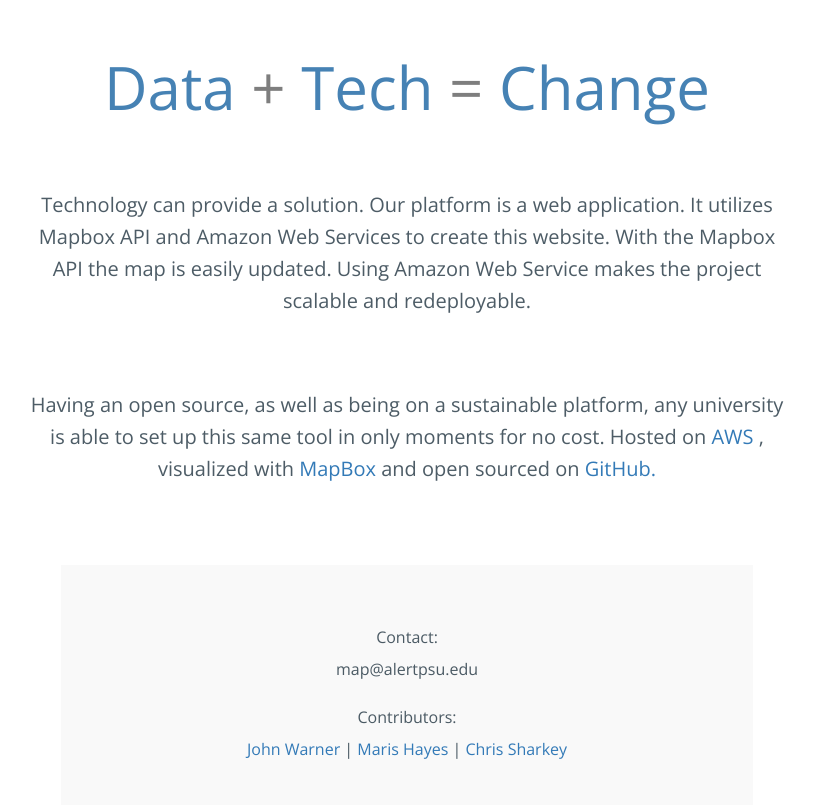
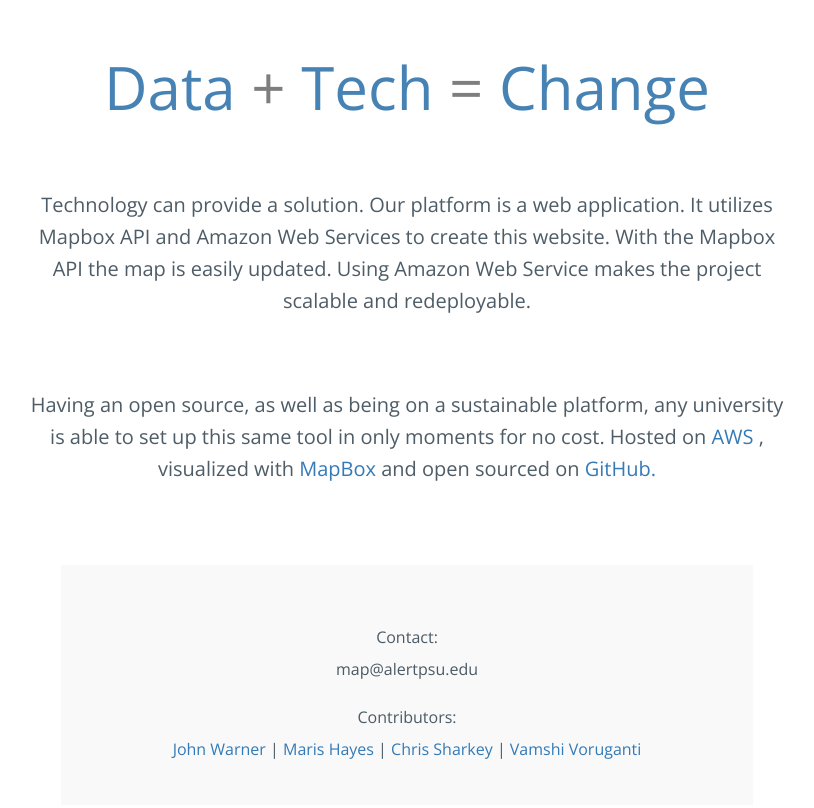
Before and after one commit to ev2900/Hack_PSU_2015, a plain HTML site: page index.html in a window 1280 px wide. Shown: the part 3866-4674 px from the top of the page, without its empty margins (233-1047 px from the left). Drawn offline with nearby package versions, Linux system fonts and the light colour scheme; some packages are replaced by stand-ins of ours; a script that the page names is missing.

Commit message:
Updated contributors

```diff
--- a/index.html
+++ b/index.html
@@ -242,7 +242,7 @@
 					map@alertpsu.edu
 					<br><br><br>
 					Contributors: <br> <br>
-					<a href="https://www.linkedin.com/pub/john-warner/b0/889/542" style="text-decoration: none;"> John Warner </a> | <a href="https://www.linkedin.com/pub/maris-hayes/a2/910/98b" style="text-decoration: none;"> Maris Hayes </a> | <a href="https://www.linkedin.com/in/christophersharkey" style="text-decoration: none;"> Chris Sharkey </a>
+					<a href="https://www.linkedin.com/pub/john-warner/b0/889/542" style="text-decoration: none;"> John Warner </a> | <a href="https://www.linkedin.com/pub/maris-hayes/a2/910/98b" style="text-decoration: none;"> Maris Hayes </a> | <a href="https://www.linkedin.com/in/christophersharkey" style="text-decoration: none;"> Chris Sharkey </a> | <a href="https://www.linkedin.com/in/vamshivoruganti/" style="text-decoration: none;"> Vamshi Voruganti </a>
 					<br> <br> <br> <br>
 
 				</div>
```
